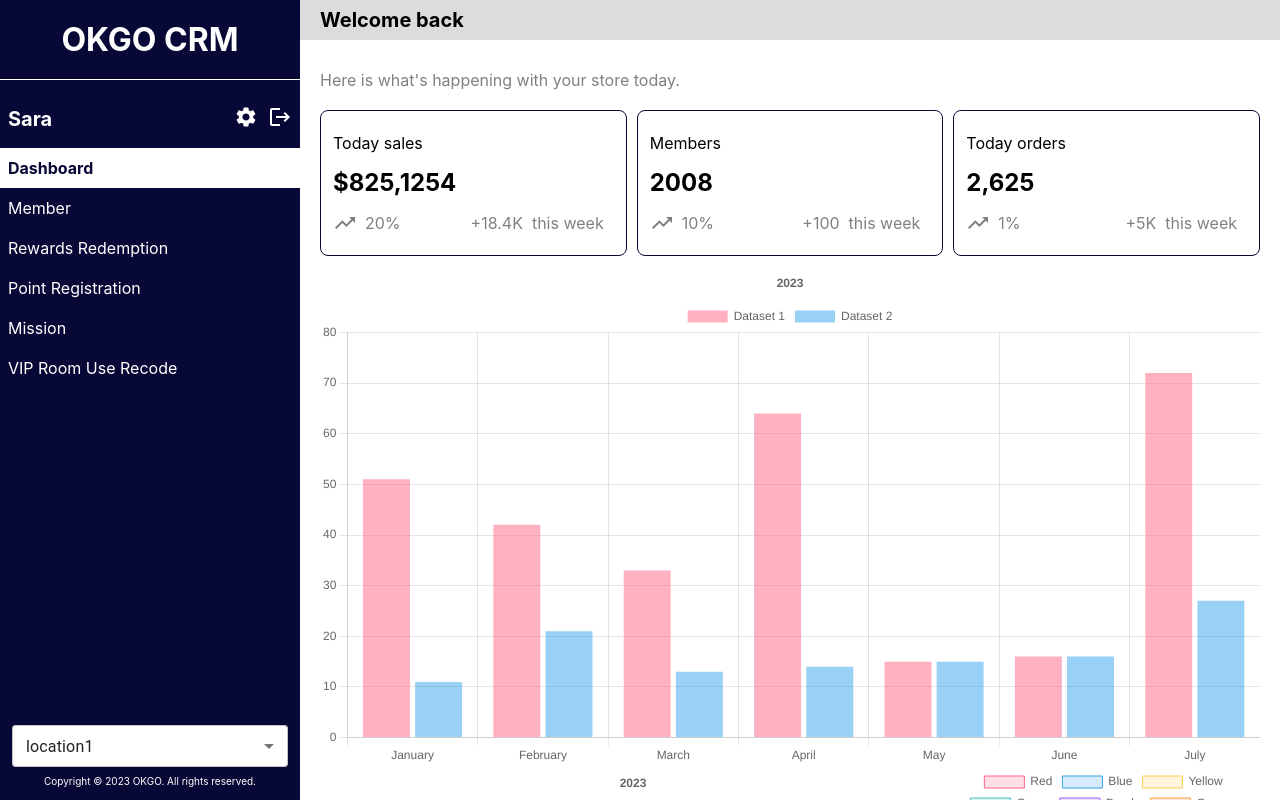
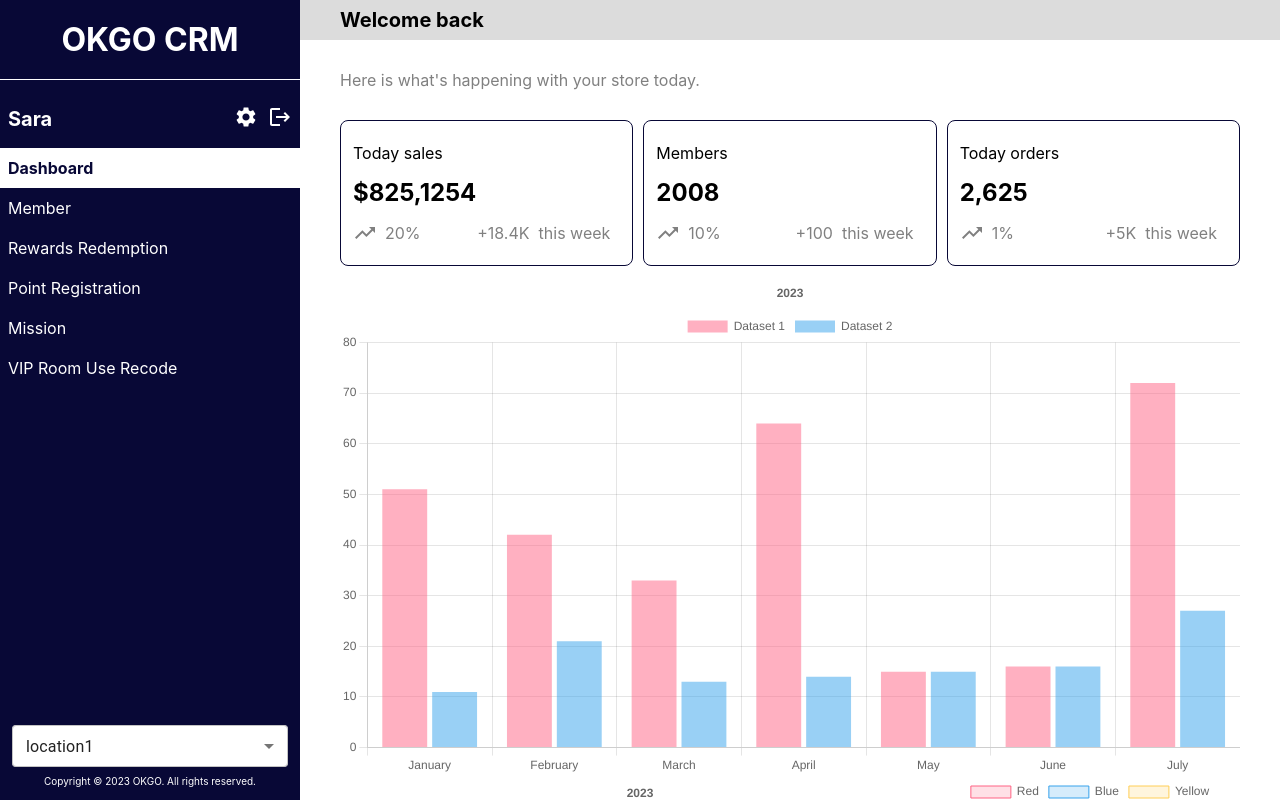
Before and after one commit to shangyuanhsu/okgocrm, a Next.js app: page / in a window 1280 px wide. Built offline with nearby package versions, Linux system fonts and the light colour scheme.

Commit message:
fix css w->m

```diff
--- a/src/components/SearchMember.js
+++ b/src/components/SearchMember.js
@@ -16,9 +16,9 @@ const SearchMember = (props) => {
   // =========================================
   return (
     <div className={styles.SearchMember}>
-      <div className={styles.SearchTitle}> Search member : </div>
       <div className={styles.SearchInput}>
         <TextField
+         label="Search Member ID"
           fullWidth
           id="fullWidth"
           onChange={(event) => {
--- a/src/pages/index.js
+++ b/src/pages/index.js
@@ -54,7 +54,7 @@ const Home = () => {
           <Hamburger />
           <h2>Welcome back</h2>
 
-          <div className={styles.homeBox}>
+          <section className={styles.homeBox}>
             <p className={styles.dashboardSay}>
               Here is what&apos;s happening with your store today.
             </p>
@@ -74,7 +74,7 @@ const Home = () => {
                 <PieChart />
               </div>
             </div>
-          </div>
+          </section>
         </main>
       </div>
     </>
--- a/src/styles/Home.module.css
+++ b/src/styles/Home.module.css
@@ -1,8 +1,6 @@
-.homeBox {
-    padding: 20px;
-}
+
 .dashboardSay{
-    padding: 10px 0;
+    padding:10px 0 20px 0;
     color: gray;
 }
 .controlBox {
--- a/src/styles/SearchMember.module.css
+++ b/src/styles/SearchMember.module.css
@@ -1,13 +1,7 @@
 .SearchMember {
-    display: flex;
-    align-items: center;
     margin-top: 40px;
 }
 
-.SearchTitle {
-    font-weight: bold;
-    width: 160px;
-}
 
 .SearchInput {
     width: 100%;
--- a/src/styles/globals.css
+++ b/src/styles/globals.css
@@ -50,15 +50,26 @@ main {
 }
 
 main>section {
-  padding: 10px 20px;
+  padding: 20px 40px;
 }
 
 main>h2 {
   background-color: gainsboro;
-  padding: 8px 20px;
+  padding: 8px 40px;
   font-size: 20px;
   display: flex;
   align-items: center;
+}
+
+@media only screen and (max-width: 742px) {
+  main>section {
+    padding: 10px 20px;
+  }
+
+  main>h2 {
+    padding: 8px 20px;
+    font-size: 18px;
+  }
 }
 
 main>h2 a.notThisPage {
@@ -131,7 +142,7 @@ main>h2 a.notThisPage {
   }
 
   .hamburger>h1>a {
-    margin-left: 20px;
+    margin-left: 40px;
     color: white;
 
   }
@@ -195,6 +206,11 @@ main>h2 a.notThisPage {
 
 }
 
+@media only screen and (max-width: 742px) {
+  .hamburger>h1>a {
+    margin-left: 20px;
+  }
+}
 
 .icobBtn {
   cursor: pointer;
@@ -202,7 +218,7 @@ main>h2 a.notThisPage {
 }
 
 input {
-  padding: 12px !important;
+  /* padding: 12px !important; */
   outline: none;
   font-size: 16px;
 }
@@ -213,6 +229,7 @@ input {
   border: 1px solid #d7d7dc;
   border-radius: 4px;
   padding: 8px;
+  margin-top: 8px;
   margin-bottom: 18px;
 }
 
@@ -256,6 +273,7 @@ input {
   border: 1px solid #d7d7dc;
   padding: 20px 20px 15px 20px;
   border-radius: 8px;
+  /* margin-top: 10px; */
   margin-bottom: 20px;
 }
 
@@ -264,6 +282,7 @@ input {
   grid-template-columns: 1fr 1fr;
   grid-column-gap: 20px;
   grid-row-gap: 20px;
+  margin-bottom: -20px;
 }
 
 .formBlockFlex2>.formBlock {
@@ -311,10 +330,11 @@ input {
   border: 1px solid #d7d7dc;
   border-radius: 4px;
   padding: 8px;
-
+  margin-top: 8px;
 }
 
 .myTextarea {
+  margin-top: 8px;
   display: block;
   height: 100px;
   width: 100%;
```
